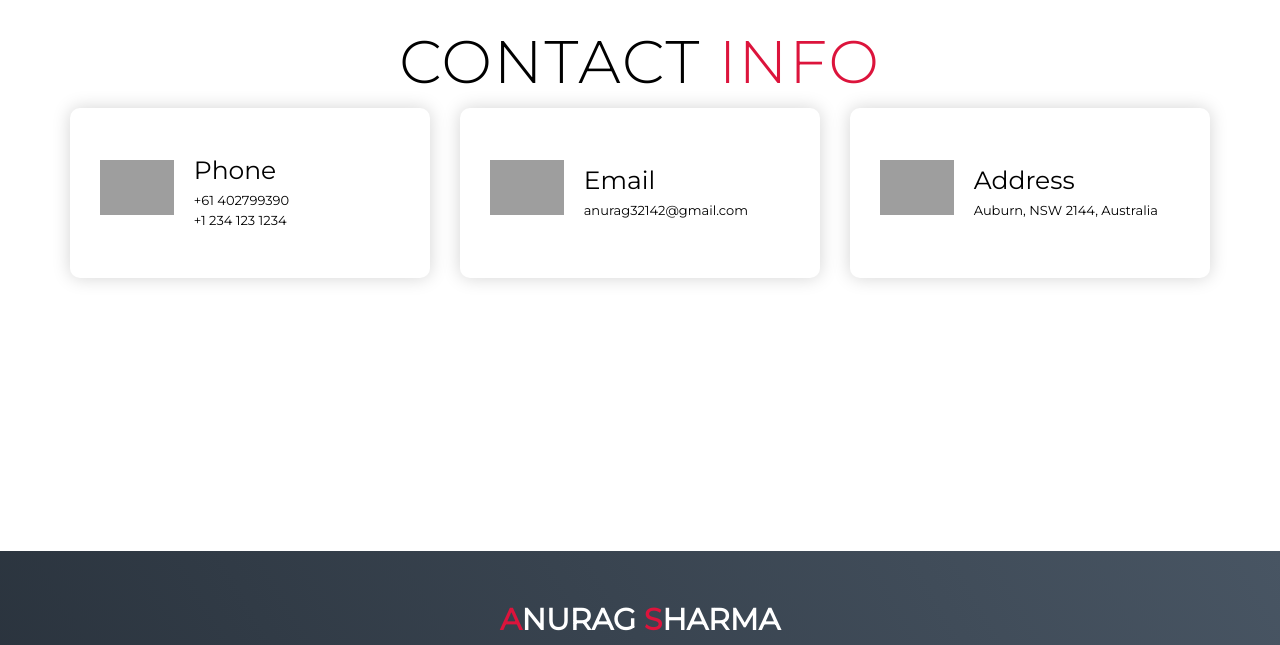
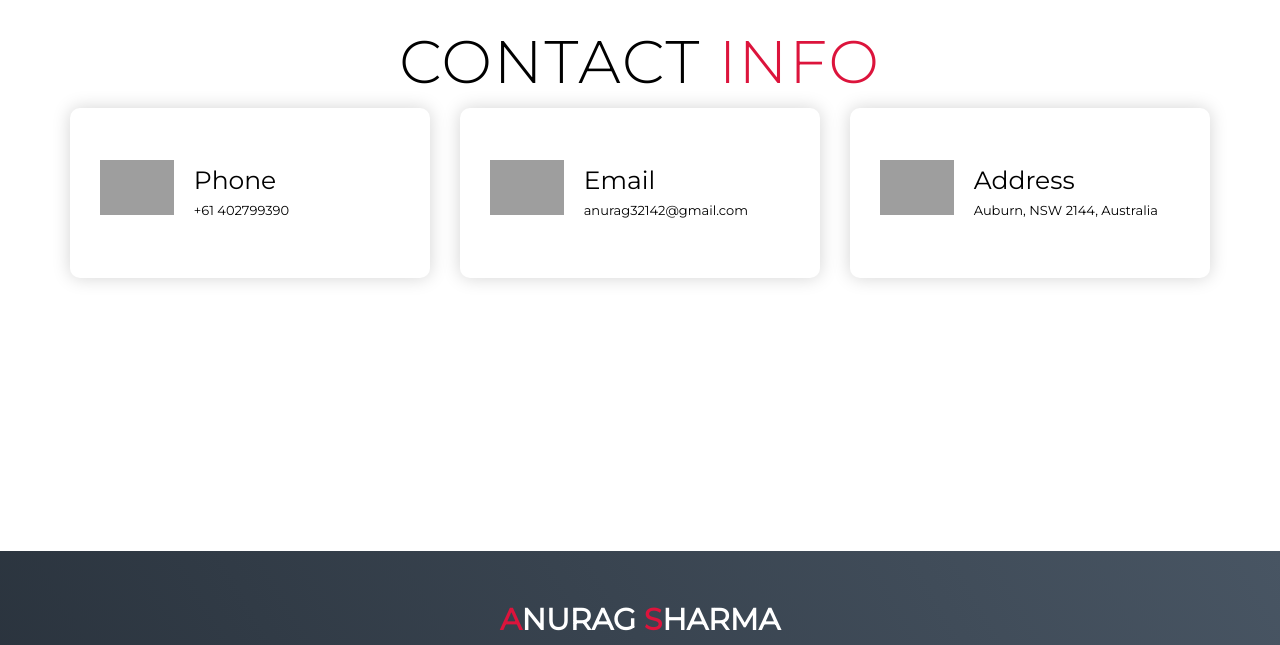
Before and after one commit to anurag32142/portfoliowebsite, a plain HTML site: page index.html in a window 1280 px wide. Shown: the part 4172-4817 px from the top of the page. Drawn offline with Linux system fonts and the light colour scheme; grey boxes are pictures that could not be loaded.

Commit message:
finalcommit

```diff
--- a/index.html
+++ b/index.html
@@ -148,7 +148,6 @@
           <div class="contact-info">
             <h1>Phone</h1>
             <h2>+61 402799390</h2>
-            <h2>+1 234 123 1234</h2>
           </div>
         </div>
         <div class="contact-item">
```
